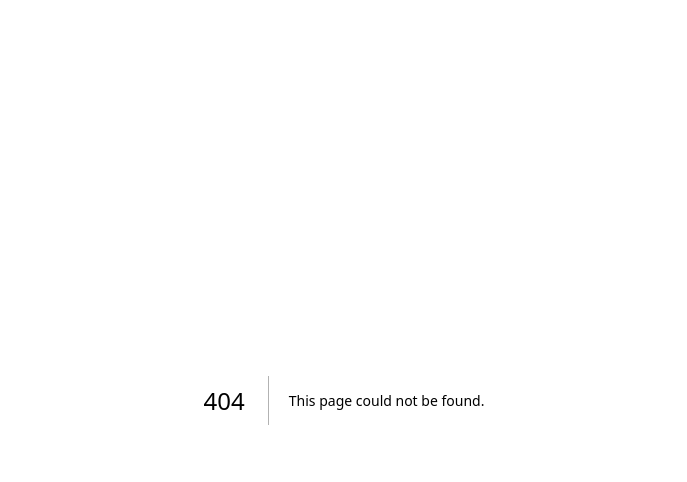
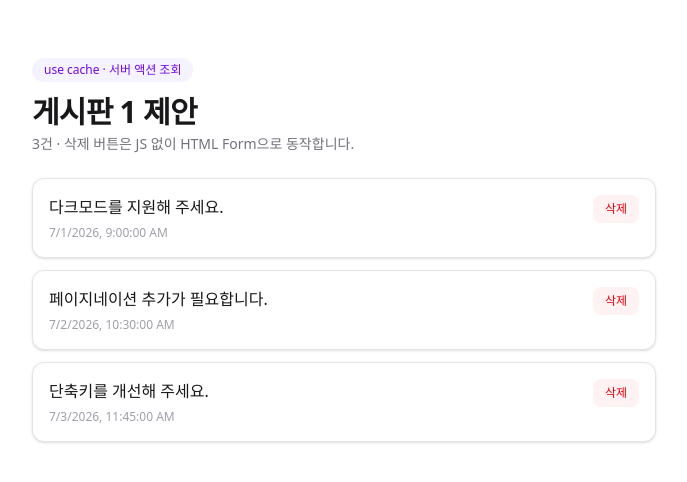
Before and after one commit to jdy8739/next16deepdive, a Next.js app: page /board/1 in a window 1280 px wide. Before the commit this address had no page. Shown: the top 482 px of the page, without its empty margins (296-983 px from the left). Built offline with nearby package versions, Linux system fonts and the light colour scheme.

Commit message:
Add board suggestions with server-action based list and JS-free delete

```diff
--- a/app/actions.ts
+++ b/app/actions.ts
@@ -44,3 +44,31 @@ export const requestLogin = async (formData: FormData) => {
     redirect("/admin/login?error=invalid_code");
   }
 };
+
+// 모의 DB 기반 게시판 제안 조회 서버 액션.
+// `/api/board/[id]` 라우트 fetch 대신, 삭제 서버 액션과 동일한 db 인스턴스에서
+// 직접 읽어 반환한다 — 인스턴스 분리 없이 조회/삭제가 같은 저장소를 바라본다.
+export const getBoardSuggestions = async (boardId: string) => {
+  return db.boardSuggestions.filter(
+    (suggestion) => suggestion.boardId === boardId,
+  );
+};
+
+// 모의 DB 기반 게시판 제안 삭제 서버 액션.
+// 삭제 직후 revalidatePath(`/board/${boardId}`) 로 해당 게시판 캐시를 정밀 타격한다.
+// `.bind(null, boardId, suggestionId)` 로 HTML Form action 에 연결한다.
+export const deleteBoardSuggestion = async (
+  boardId: string,
+  suggestionId: string,
+) => {
+  const index = db.boardSuggestions.findIndex(
+    (suggestion) =>
+      suggestion.id === suggestionId && suggestion.boardId === boardId,
+  );
+
+  if (index !== -1) {
+    db.boardSuggestions.splice(index, 1);
+  }
+
+  revalidatePath(`/board/${boardId}`);
+};
--- /dev/null
+++ b/app/board/[id]/SuggestionList.tsx
@@ -0,0 +1,78 @@
+"use cache";
+
+import { deleteBoardSuggestion, getBoardSuggestions } from "@/app/actions";
+
+interface Suggestion {
+  id: string;
+  boardId: string;
+  content: string;
+  createdAt: string;
+}
+
+const SuggestionList = async ({
+  params,
+}: {
+  params: Promise<{ id: string }>;
+}) => {
+  await new Promise((res) => {
+    setTimeout(res, 500);
+  });
+
+  // 부모가 넘긴 params(Promise)를 여기서 해제한다.
+  const { id } = await params;
+
+  // `/api/board/[id]` 라우트 fetch 대신, 삭제 서버 액션과 동일한 db 인스턴스를 쓰는
+  // 서버 액션(getBoardSuggestions)으로 직접 조회한다 — 인스턴스 분리 없이 일관.
+  const suggestions: Suggestion[] = await getBoardSuggestions(id);
+
+  return (
+    <div className="space-y-6">
+      <div>
+        <span className="inline-flex items-center gap-1.5 rounded-full bg-violet-50 px-3 py-1 text-xs font-medium text-violet-700">
+          use cache · 서버 액션 조회
+        </span>
+        <h1 className="mt-3 text-3xl font-bold tracking-tight text-zinc-900">
+          게시판 {id} 제안
+        </h1>
+        <p className="mt-1 text-sm text-zinc-500">
+          {suggestions.length}건 · 삭제 버튼은 JS 없이 HTML Form으로 동작합니다.
+        </p>
+      </div>
+
+      {suggestions.length === 0 ? (
+        <p className="rounded-xl border border-zinc-200 bg-white px-4 py-6 text-center text-sm text-zinc-400">
+          이 게시판에는 남은 제안이 없습니다.
+        </p>
+      ) : (
+        <ul className="space-y-3">
+          {suggestions.map((suggestion) => (
+            <li
+              key={suggestion.id}
+              className="flex items-start justify-between gap-4 rounded-xl border border-zinc-200 bg-white p-4 shadow-sm transition-shadow hover:shadow-md"
+            >
+              <div className="min-w-0">
+                <p className="text-zinc-900">{suggestion.content}</p>
+                <p className="mt-1.5 text-xs text-zinc-400">
+                  {new Date(suggestion.createdAt).toLocaleString()}
+                </p>
+              </div>
+              <form
+                action={deleteBoardSuggestion.bind(null, id, suggestion.id)}
+                className="shrink-0"
+              >
+                <button
+                  type="submit"
+                  className="cursor-pointer rounded-lg bg-red-50 px-3 py-1.5 text-xs font-medium text-red-600 transition-colors hover:bg-red-100"
+                >
+                  삭제
+                </button>
+              </form>
+            </li>
+          ))}
+        </ul>
+      )}
+    </div>
+  );
+};
+
+export default SuggestionList;
--- /dev/null
+++ b/app/board/[id]/page.tsx
@@ -0,0 +1,33 @@
+import { Suspense } from "react";
+import SuggestionList from "./SuggestionList";
+
+// NOTE(cacheComponents): `params` 는 uncached runtime data 로 취급된다.
+// 부모에서 await 하지 않고 Promise 그대로 자식에게 넘겨, 자식(<Suspense> 보호 구간)이
+// 해제하도록 하는 "방호벽" 패턴이다.
+const BoardPage = async ({
+  params,
+}: {
+  params: Promise<{ id: string }>;
+}) => {
+  return (
+    <main className="mx-auto w-full max-w-2xl px-6 py-14">
+      <Suspense
+        fallback={
+          <div className="space-y-3">
+            <div className="h-8 w-40 animate-pulse rounded-lg bg-zinc-200" />
+            {[0, 1, 2].map((i) => (
+              <div
+                key={i}
+                className="h-16 animate-pulse rounded-xl border border-zinc-200 bg-zinc-100"
+              />
+            ))}
+          </div>
+        }
+      >
+        <SuggestionList params={params} />
+      </Suspense>
+    </main>
+  );
+};
+
+export default BoardPage;
--- a/src/lib/db.ts
+++ b/src/lib/db.ts
@@ -55,6 +55,13 @@ const db = {
     "아키텍트는 미래를 설계하는 청사진가다.",
     "둔한 도구보다 날카로운 사고가 먼저다.",
   ],
+  boardSuggestions: [
+    { id: "s1", boardId: "1", content: "다크모드를 지원해 주세요.", createdAt: "2026-07-01T09:00:00.000Z" },
+    { id: "s2", boardId: "1", content: "페이지네이션 추가가 필요합니다.", createdAt: "2026-07-02T10:30:00.000Z" },
+    { id: "s3", boardId: "1", content: "단축키를 개선해 주세요.", createdAt: "2026-07-03T11:45:00.000Z" },
+    { id: "s4", boardId: "2", content: "API 문서를 더 풍부하게.", createdAt: "2026-07-04T13:20:00.000Z" },
+    { id: "s5", boardId: "2", content: "오프라인 모드를 지원해 주세요.", createdAt: "2026-07-05T15:05:00.000Z" },
+  ],
 };
 
 export default db;
```
